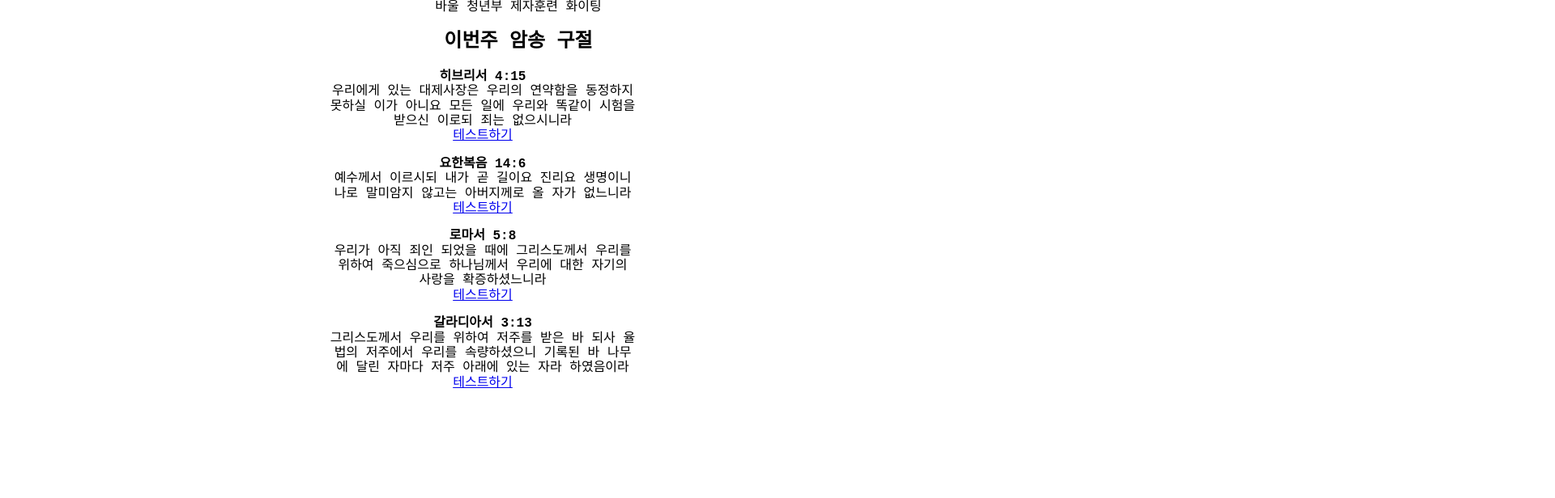
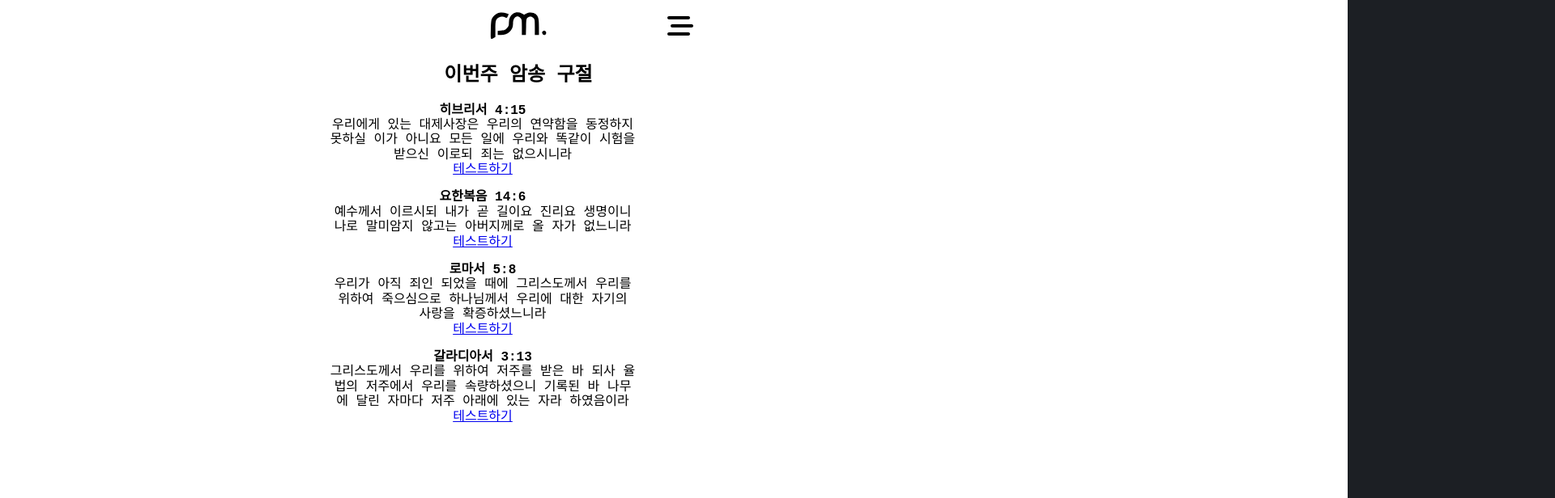
Before and after one commit to jungwone/paulman-disciple, a React (Create React App) app: page / in a window 1280 px wide. Shown: the top 616 px of the page at 81% size, 1920 px wide, since content can reach past the window. Built offline with nearby package versions, Linux system fonts and the light colour scheme; a web font is replaced by a local one.

Commit message:
헤더 및 사이드메뉴 컴포넌트

```diff
--- a/src/components/Header/index.tsx
+++ b/src/components/Header/index.tsx
@@ -1,7 +1,66 @@
-import React from "react";
+import React, { useState } from "react";
+import { Link } from "react-router-dom";
+import LogoImage from "../../assets/logo.svg";
+import styled from "@emotion/styled";
+import { FontAwesomeIcon } from "@fortawesome/react-fontawesome";
+import { faBarsStaggered } from "@fortawesome/free-solid-svg-icons";
+import SlideMenu from "../SlideMenu";
 
 const Header = () => {
-  return <header>바울 청년부 제자훈련 화이팅</header>;
+  const [isSlideMenuVisible, setIsSlideMenuVisible] = useState(false);
+
+  const onClickMenuBar = () => {
+    setIsSlideMenuVisible(true);
+  };
+
+  const onCloseSideMenu = () => {
+    setIsSlideMenuVisible(false);
+  };
+
+  return (
+    <>
+      <HeaderWrapper>
+        <InnerSection></InnerSection>
+        <div>
+          <Link to={"/"}>
+            <img src={LogoImage} alt="paul man" width={80} />
+          </Link>
+        </div>
+        <InnerSection>
+          <Button
+            visible={!isSlideMenuVisible}
+            onClick={() => {
+              onClickMenuBar();
+            }}
+          >
+            <FontAwesomeIcon icon={faBarsStaggered} size={"2x"} />
+          </Button>
+        </InnerSection>
+      </HeaderWrapper>
+      <SlideMenu show={isSlideMenuVisible} onCloseSideMenu={onCloseSideMenu} />
+    </>
+  );
 };
 
 export default Header;
+
+const HeaderWrapper = styled.header`
+  height: 48px;
+  display: grid;
+  grid-template-columns: 1fr 3fr 1fr;
+  padding-top: 0.5em;
+  margin-bottom: 24px;
+`;
+
+const InnerSection = styled.section`
+  display: flex;
+  justify-content: center;
+  align-items: center;
+`;
+
+const Button = styled.button<{ visible: boolean }>`
+  background-color: #fff;
+  outline: none;
+  border: none;
+  display: ${(props) => (props.visible ? "block" : "none")};
+`;
--- /dev/null
+++ b/src/components/SlideMenu/index.tsx
@@ -0,0 +1,115 @@
+import React, { useEffect } from "react";
+import styled from "@emotion/styled";
+import {
+  faXmark,
+  faHouse,
+  faBookOpen,
+} from "@fortawesome/free-solid-svg-icons";
+import { FontAwesomeIcon } from "@fortawesome/react-fontawesome";
+import { Link } from "react-router-dom";
+
+interface Props {
+  show?: boolean;
+  onCloseSideMenu: VoidFunction;
+}
+
+const SlideMenu = ({ show, onCloseSideMenu }: Props) => {
+  useEffect(() => {
+    if (!show) return;
+    document.body.style.cssText = `
+          position: fixed;
+          top: -${window.scrollY}px;
+          overflow-y: scroll;
+          width: 100%;`;
+
+    return () => {
+      const scrollY = document.body.style.top;
+      document.body.style.cssText = "";
+      window.scrollTo(0, parseInt(scrollY || "0", 10) * -1);
+    };
+  }, [show]);
+
+  return (
+    <Wrapper className={`${show ? "show" : "hide"}`}>
+      <TopSection>
+        <button>
+          <FontAwesomeIcon
+            icon={faXmark}
+            size="2x"
+            color="#FFF"
+            onClick={onCloseSideMenu}
+          />
+        </button>
+      </TopSection>
+      <Title>축복합니다 💫</Title>
+      <LinkSection>
+        <LinkButton to={"/"} onClick={onCloseSideMenu}>
+          <FontAwesomeIcon
+            icon={faHouse}
+            size={"1x"}
+            style={{ marginRight: "10px" }}
+          />
+          홈으로
+        </LinkButton>
+        <LinkButton to={"/passages"} onClick={onCloseSideMenu}>
+          <FontAwesomeIcon
+            icon={faBookOpen}
+            size={"1x"}
+            style={{ marginRight: "10px" }}
+          />
+          암송구절 전체보기
+        </LinkButton>
+      </LinkSection>
+    </Wrapper>
+  );
+};
+
+export default SlideMenu;
+
+const Wrapper = styled.div`
+  background-color: #1c1f24;
+  width: 70vw;
+  height: 100vh;
+  transition: all 0.35s ease;
+  position: absolute;
+  right: 0;
+  top: 0;
+  padding-top: 20px;
+
+  &.hide {
+    transform: translateX(100vw);
+  }
+  &.show {
+  }
+`;
+
+const TopSection = styled.div`
+  text-align: right;
+  color: #fff;
+  margin-bottom: 16px;
+  padding-right: 8px;
+  button {
+    outline: none;
+    border: none;
+    background-color: transparent;
+    cursor: pointer;
+  }
+`;
+
+const Title = styled.div`
+  font-weight: bold;
+  color: #fff;
+  font-size: 24px;
+`;
+
+const LinkButton = styled(Link)`
+  text-decoration: none;
+  color: #fff;
+  font-size: 18px;
+  display: block;
+  margin-bottom: 20px;
+`;
+
+const LinkSection = styled.section`
+  margin-top: 32px;
+`;
```
